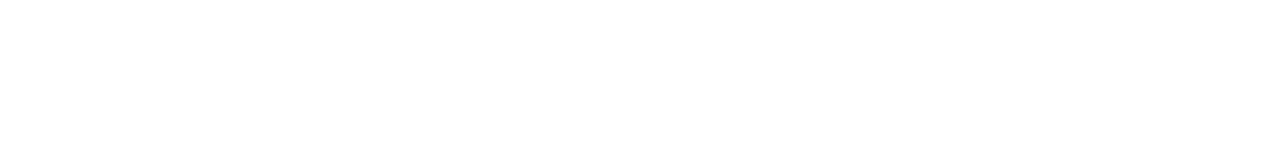
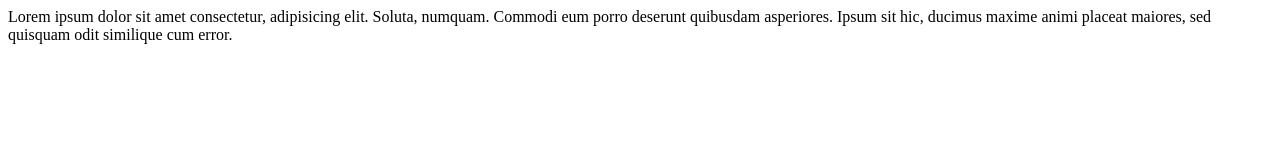
Before and after one commit to ales-valek/crap-portfolio, a plain HTML site: page index.html in a window 1280 px wide. Drawn offline with Linux system fonts and the light colour scheme.

Commit message:
Added some lorem

```diff
--- a/index.html
+++ b/index.html
@@ -5,5 +5,9 @@
     <meta name="viewport" content="width=device-width, initial-scale=1.0" />
     <title>Crap portfolio</title>
   </head>
-  <body></body>
+  <body>
+    Lorem ipsum dolor sit amet consectetur, adipisicing elit. Soluta, numquam.
+    Commodi eum porro deserunt quibusdam asperiores. Ipsum sit hic, ducimus
+    maxime animi placeat maiores, sed quisquam odit similique cum error.
+  </body>
 </html>
```
